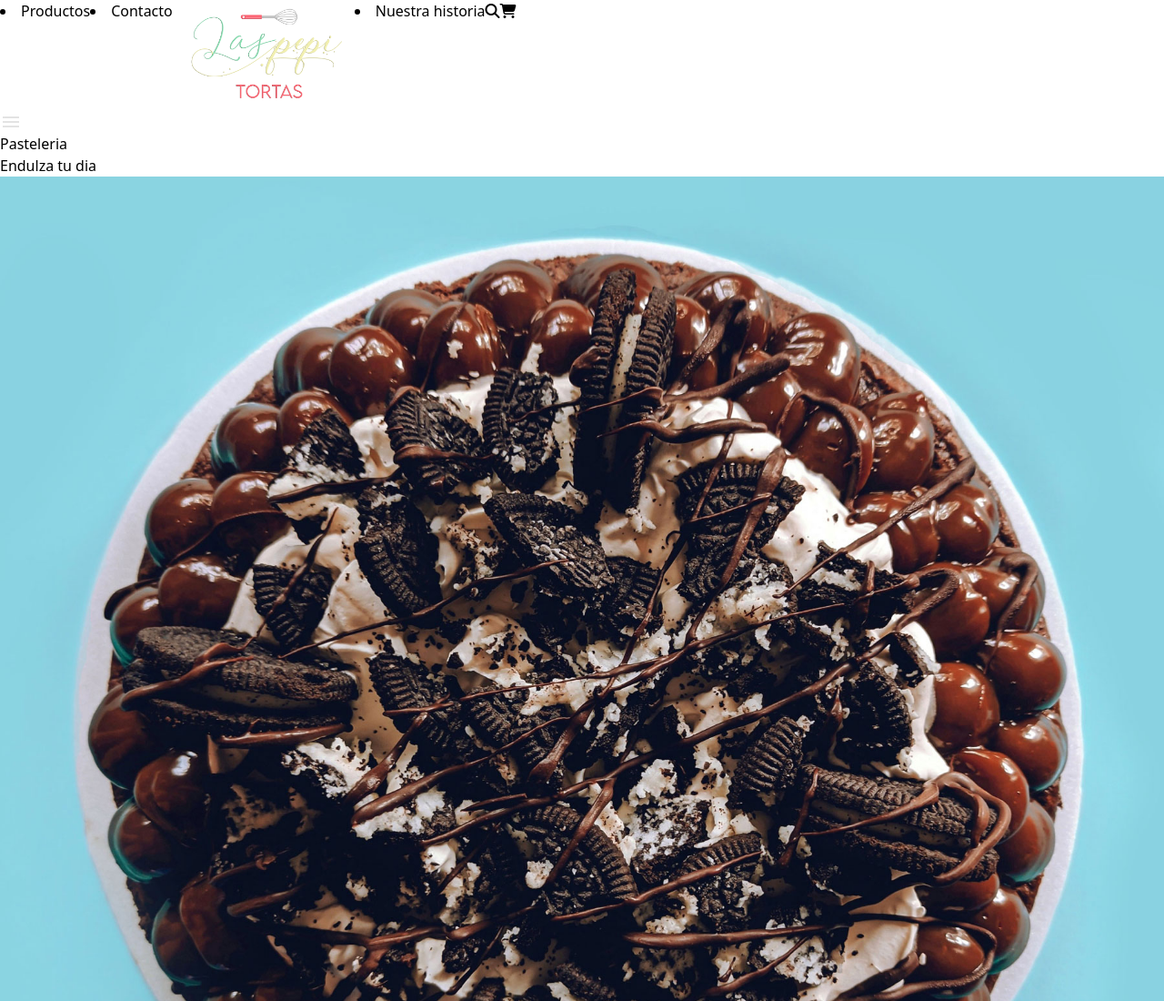
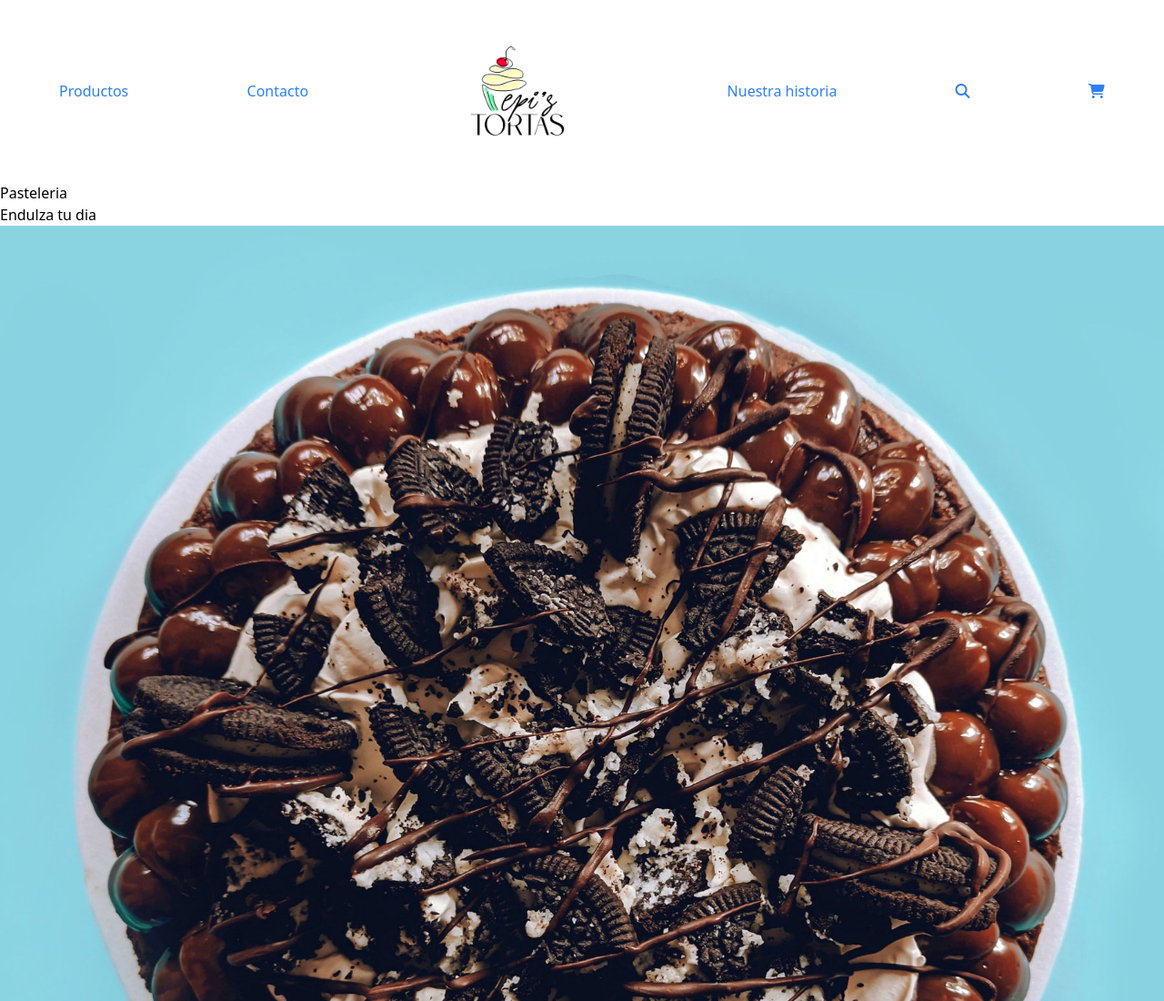
Before and after one commit to ClaudioParedesArbeloDev/PepiTortas, a website: page index.html in a window 1280 px wide. Shown: the top 1100 px of the page at 91% size. Drawn offline with nearby package versions, Linux system fonts and the light colour scheme.

Commit message:
implementando taildwind

```diff
--- a/index.html
+++ b/index.html
@@ -2,6 +2,7 @@
 <html lang="en">
 <head>
     <meta charset="UTF-8">
+    <link rel="shortcut icon" href="/img/favicon.jpg" type="image/x-icon">
     <meta name="viewport" content="width=device-width, initial-scale=1.0">
     <link rel="stylesheet" href="https://fonts.googleapis.com/css2?family=Material+Symbols+Outlined:opsz,wght,FILL,GRAD@20..48,100..700,0..1,-50..200&icon_names=menu" />
     <script src="https://kit.fontawesome.com/718dcffbc3.js" crossorigin="anonymous"></script>
@@ -9,16 +10,18 @@
     <title>Las PepiTortas</title>
 </head>
 <body>
-    <header class="hidden lg:flex">
-        <a href="" class="btnNav"><li>Productos</li></a>
-        <a href="" class="btnNav"><li>Contacto</li></a>
-        <a href="" class=""><img src="/img/pepi logo 2 - copia.png" alt="" class="w-50"></a>
-        <a href="" class="btnNav"><li>Nuestra historia</li></a>
+    <header class="hidden lg:flex lg:text-blue-500 lg:justify-around lg:items-center ">
+        <a href="" class=""><li class=" list-none">Productos</li></a>
+        <a href="" class=""><li class=" list-none">Contacto</li></a>
+        <a href="" class=""><img src="/img/logoNegro.png" alt="" class="w-50"></a>
+        <a href="" class="btnNav"><li class=" list-none">Nuestra historia</li></a>
         <a href="" class="btnIcon"><i class="fa-solid fa-magnifying-glass"></i></a>
         <a href="" class="btnIcon"><i class="fa-solid fa-cart-shopping"></i></a>
     </header>
-    <div>
-        <svg xmlns="http://www.w3.org/2000/svg" height="24px" viewBox="0 -960 960 960" width="24px" fill="#e3e3e3"><path d="M120-240v-80h720v80H120Zm0-200v-80h720v80H120Zm0-200v-80h720v80H120Z"/></svg>
+    <div class="flex h-24 justify-between items-center lg:hidden">
+        <img class=" w-[140px]" src="/img/logoNegro.png" alt="">
+        <span class=" px-4 material-symbols-outlined">menu</span>
+
     </div>
     <section class="sectionProducts">
         <div class="textProducts">
```
Also changed, not shown: img/favicon.jpg (added), img/logo blanco.png (added), img/logoNegro.png (added), src/output.css.
